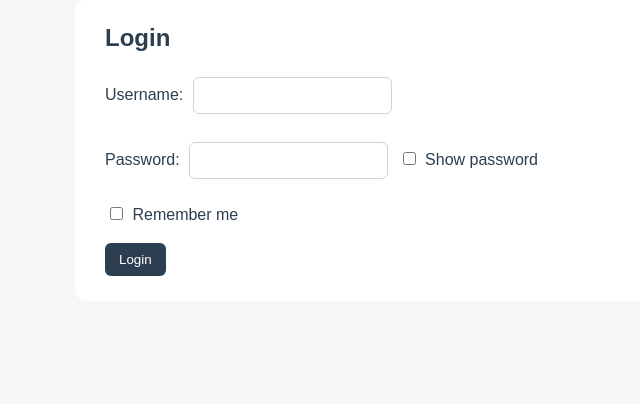
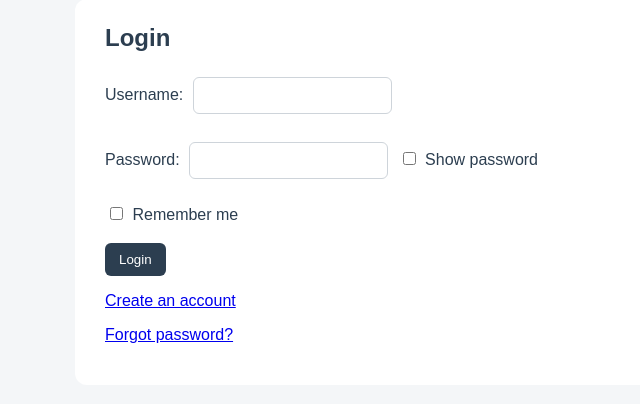
Before and after one commit to sanju-iitm/student-study-manager, a Flask app: page /login in a window 1280 px wide. Shown: the part 179-583 px from the top of the page, without its empty margins (65-705 px from the left). Run offline with Flask 3, Linux system fonts and the light colour scheme.

Commit message:
Add registration and password reset links

```diff
--- a/templates/login.html
+++ b/templates/login.html
@@ -77,7 +77,13 @@ function togglePassword(id) {
             </button>
 
         </form>
+	 <p>
+            <a href="{{ url_for('register') }}">Create an account</a>
+        </p>
 
+        <p>
+            <a href="{{ url_for('forgot_password') }}">Forgot password?</a>
+        </p>
     </div>
 
 </div>
```
